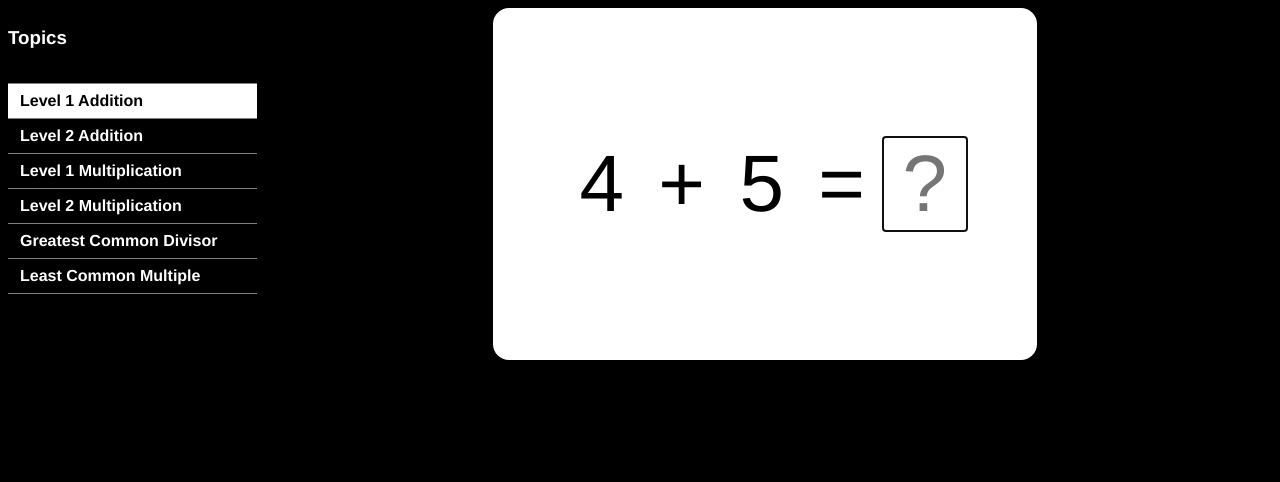
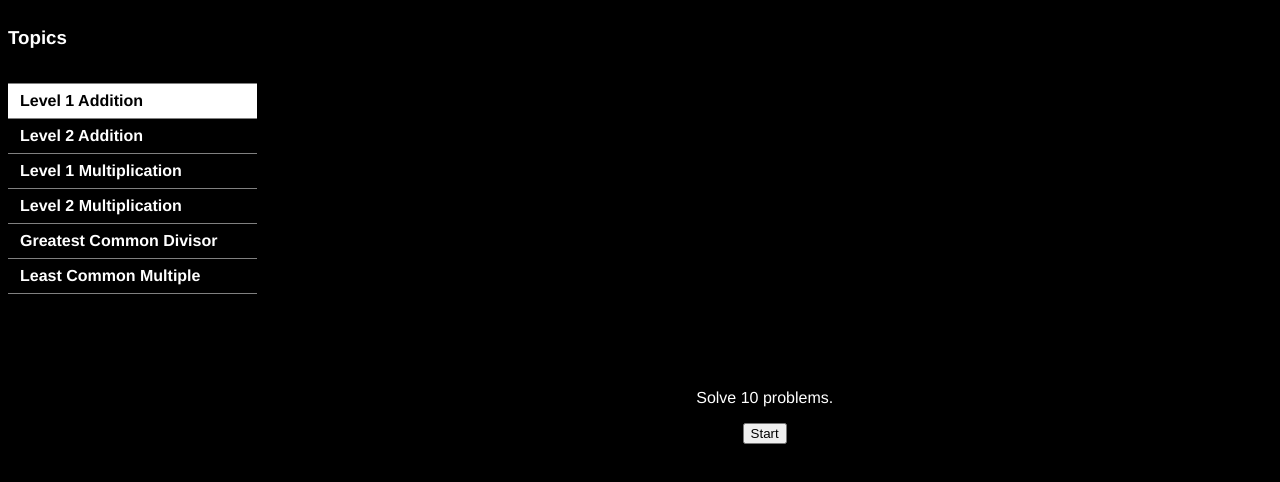
Before and after one commit to jglogan/quickmath, a React app: page / in a window 1280 px wide. Shown: the top 482 px of the page. Built offline with nearby package versions, Linux system fonts and the light colour scheme; the HTML template or start-up script is replaced by a standard one.

Commit message:
Add simple topic lifecycle.
- Initial lifecycle presents a fixed number of problems.
- Cleaned up imports.
- Fixed insufficient width of answer box.

```diff
--- a/src/components/App.jsx
+++ b/src/components/App.jsx
@@ -2,6 +2,7 @@ import React from 'react'
 import {BrowserRouter as Router, Route, Routes, useNavigate} from 'react-router-dom';
 
 import Box from './Box.jsx';
+import TopicLifecycle from 'Components/TopicLifecycle.jsx';
 import TopicList from 'Components/TopicList.jsx';
 import topics from 'Components/Topics.jsx';
 
@@ -24,7 +25,7 @@ const App = props => {
                 </Box>
                 <Box flex='1' justify='start' height='100%'>
                     <Routes>
-                        {topics.map(topic => <Route key={topic.path} path={topic.path} element={topic.component} />)}
+                        {topics.map(topic => <Route key={topic.path} path={topic.path} element={<TopicLifecycle generateComponent={topic.generateComponent} />} />)}
                     </Routes>
                 </Box>
             </Box>
--- a/src/components/FlashCard.jsx
+++ b/src/components/FlashCard.jsx
@@ -2,7 +2,7 @@ import React from 'react'
 
 import styled from 'styled-components'
 
-import Box from './Box.jsx';
+import Box from 'Components/Box.jsx';
 
 export const FlashCard = styled.form`
     overflow: hidden;
@@ -19,28 +19,30 @@ export const FlashCard = styled.form`
     color: black;
 }`;
 
+const baseSize = 10.0;
+
 export const FlashCardUnknown = styled.input`
-    width: ${props => `${props.scale * 10.0 || 10}vmin`};
+    width: ${props => `${(props.scale || 1.0) * baseSize * 1.2}vmin`};
     margin: 50% 0;
     text-align: center;
     align-items: center;
     border 1px solid lightgray;
-    font-size: ${props => `${props.scale * 10.0 || 10}vmin`};
+    font-size: ${props => `${(props.scale || 1.0) * baseSize}vmin`};
     font-family: Helvetica, Arial, sans-serif;
 }`;
 
 export const FlashCardSquareText = styled(Box)`
-    width: ${props => `${props.scale * 10.0 || 10}vmin`};
+    width: ${props => `${(props.scale || 1.0) * baseSize}vmin`};
     margin: 50% 0;
     justify-content: center;
     align-items: center;
-    font-size: ${props => `${props.scale * 10.0 || 10}vmin`};
+    font-size: ${props => `${(props.scale || 1.0) * baseSize}vmin`};
     font-family: Helvetica, Arial, sans-serif;
 }}`;
 
 export const FlashCardText = styled(Box)`
     justify-content: center;
     align-items: center;
-    font-size: ${props => `${props.scale * 10.0 || 10}vmin`};
+    font-size: ${props => `${(props.scale || 1.0) * baseSize}vmin`};
     font-family: Helvetica, Arial, sans-serif;
 }}`;
--- a/src/components/FlashCardProblem.jsx
+++ b/src/components/FlashCardProblem.jsx
@@ -1,8 +1,8 @@
 import React from 'react'
 import {useLocation} from 'react-router-dom';
 
-import Box from './Box.jsx';
-import {FlashCard} from './FlashCard.jsx';
+import Box from 'Components/Box.jsx';
+import {FlashCard} from 'Components/FlashCard.jsx';
 
 export const FlashCardProblem = props => {
     const location = useLocation();
@@ -24,11 +24,18 @@ export const FlashCardProblem = props => {
         if (problem.answer === parseInt(answer)) {
             setAnswer('');
             setFeedback('Correct!');
+            props.onAnswer && props.onAnswer(true);
             setProblem(generateProblem());
         }
         else {
             setAnswer('');
-            setFeedback('Try Again');
+            if (props.onAnswer && props.onAnswer(false)) {
+                setFeedback('Try Another');
+                setProblem(generateProblem());
+            }
+            else {
+                setFeedback('Try Again');
+            }
         }
     };
 
--- /dev/null
+++ b/src/components/TopicLifecycle.jsx
@@ -0,0 +1,65 @@
+import React from 'react'
+import {useLocation} from 'react-router-dom';
+
+import Box from 'Components/Box.jsx';
+
+const createFixedProblemCountLifecycle = (problemCount, updatedCorrectAnswers, updatedRemainingProblems) => {
+    const correctAnswers = updatedCorrectAnswers || 0;
+    const remainingProblems = typeof updatedRemainingProblems === 'undefined' ? problemCount : updatedRemainingProblems;
+
+    return {
+        activeText: () => `${remainingProblems} problems left.`,
+        completeText: () => `All done. You got ${correctAnswers} out of ${problemCount} problems correct.`,
+        handleAnswer: isCorrect => {
+            const updatedCorrectAnswers = correctAnswers + (isCorrect ? 1 : 0);
+            return createFixedProblemCountLifecycle(problemCount, updatedCorrectAnswers, remainingProblems - 1)
+        },
+        isComplete: () => remainingProblems === 0,
+    };
+};
+
+export const TopicLifecycle = props => {
+    const renderLifecycleState = () => {
+        if (!lifecycleState) {
+            return (
+                <Box height='100%'>
+                    <p>Solve {problemCount} problems.</p>
+                    <button onClick={() => setLifecycleState(createFixedProblemCountLifecycle(problemCount))}>Start</button>
+                </Box>
+            );
+        }
+        else if (lifecycleState.isComplete()) {
+            return (
+                <Box height='100%'>
+                    <p>{lifecycleState.completeText()}</p>
+                    <button onClick={() => setLifecycleState(createFixedProblemCountLifecycle(problemCount))}>Try Again</button>
+               </Box>
+            );
+        }
+        else {
+            return (
+                <Box height='100%'>
+                    {props.generateComponent(handleAnswer)}
+                    <p>{lifecycleState.activeText()}</p>
+                </Box>
+            );
+        }
+    }
+
+    const handleAnswer = isCorrect => {
+        setLifecycleState(lifecycleState.handleAnswer(isCorrect));
+        return true;
+    };
+
+    const location = useLocation();
+    React.useEffect(() => {
+        setLifecycleState();
+    }, [location]);
+
+    const problemCount = 10;
+    const [lifecycleState, setLifecycleState] = React.useState();
+
+    return renderLifecycleState();
+};
+
+export default TopicLifecycle;
--- a/src/components/TopicList.jsx
+++ b/src/components/TopicList.jsx
@@ -2,8 +2,6 @@ import React from 'react'
 import {Link, useLocation} from 'react-router-dom';
 
 import styled from 'styled-components'
-
-import Box from './Box.jsx';
 
 const ListContainer = styled.ul`
     padding: 0px;
--- a/src/components/Topics.jsx
+++ b/src/components/Topics.jsx
@@ -1,9 +1,9 @@
 import React from 'react'
 
-import Box from './Box.jsx';
+import Box from 'Components/Box.jsx';
 
 import FlashCardProblem from 'Components/FlashCardProblem.jsx';
-import {FlashCard, FlashCardSquareText, FlashCardText, FlashCardUnknown} from './FlashCard.jsx';
+import {FlashCardSquareText, FlashCardText, FlashCardUnknown} from './FlashCard.jsx';
 
 const threeSquareLayout = (values, unknownIndex) => {
     return (userAnswer, validateInput) => (
@@ -129,32 +129,32 @@ export const topics = [
     {
         title: 'Level 1 Addition',
         key: 'addition-1',
-        component: <FlashCardProblem generateProblem={addition1} />,
+        generateComponent: onAnswer => <FlashCardProblem generateProblem={addition1} onAnswer={onAnswer}/>,
     },
     {
         title: 'Level 2 Addition',
         key: 'addition-2',
-        component: <FlashCardProblem generateProblem={addition2} />,
+        generateComponent: onAnswer => <FlashCardProblem generateProblem={addition2} onAnswer={onAnswer}/>,
     },
     {
         title: 'Level 1 Multiplication',
         key: 'multiplication-1',
-        component: <FlashCardProblem generateProblem={multiplication1} />,
+        generateComponent: onAnswer => <FlashCardProblem generateProblem={multiplication1} onAnswer={onAnswer}/>,
     },
     {
         title: 'Level 2 Multiplication',
         key: 'multiplication-2',
-        component: <FlashCardProblem generateProblem={multiplication2} />,
+        generateComponent: onAnswer => <FlashCardProblem generateProblem={multiplication2} onAnswer={onAnswer}/>,
     },
     {
         title: 'Greatest Common Divisor',
         key: 'gcd',
-        component: <FlashCardProblem generateProblem={greatestCommonDivisor} />,
+        generateComponent: onAnswer => <FlashCardProblem generateProblem={greatestCommonDivisor} onAnswer={onAnswer}/>,
     },
     {
         title: 'Least Common Multiple',
         key: 'lcm',
-        component: <FlashCardProblem generateProblem={leastCommonMultiple} />,
+        generateComponent: onAnswer => <FlashCardProblem generateProblem={leastCommonMultiple} onAnswer={onAnswer}/>,
     },
 ];
 
```
